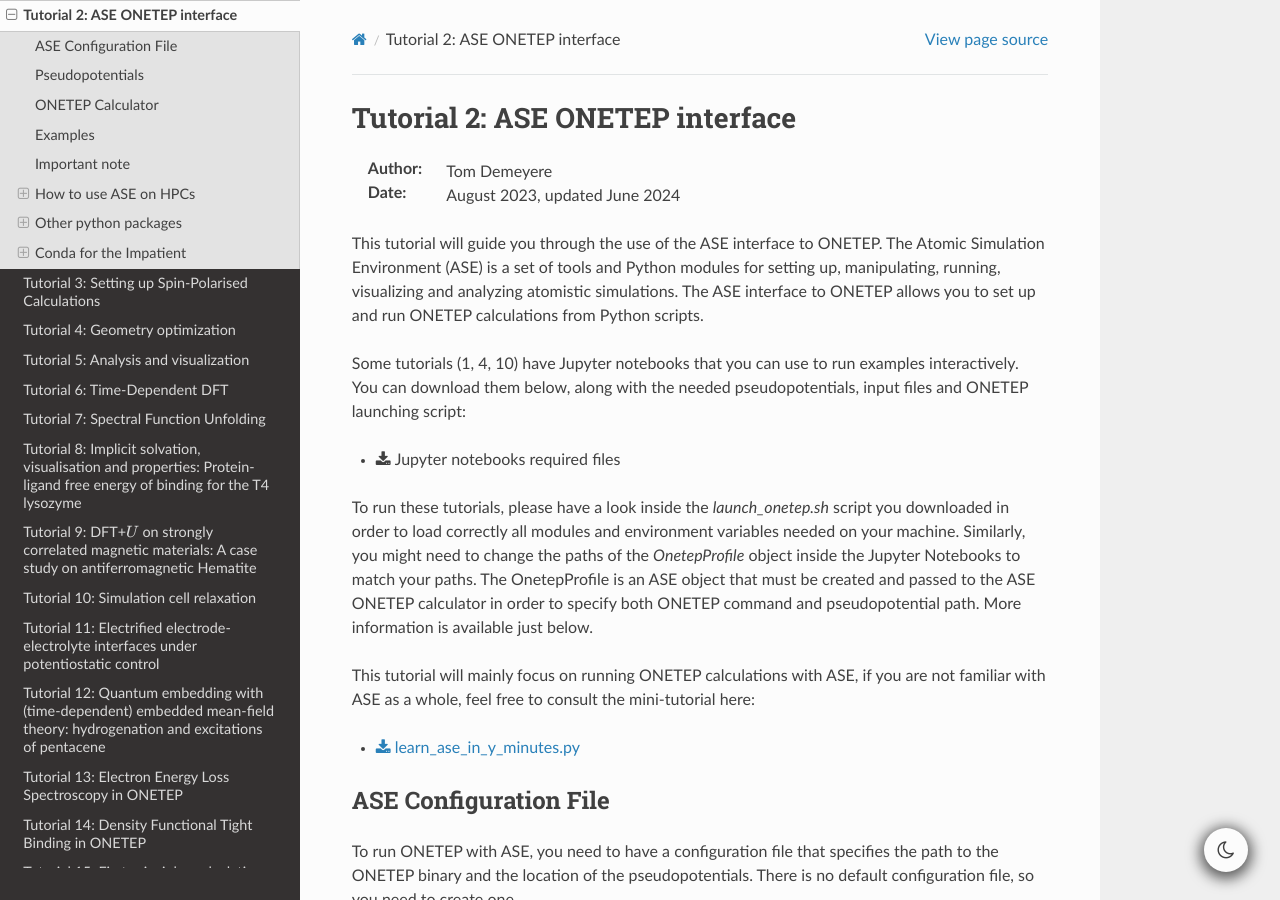
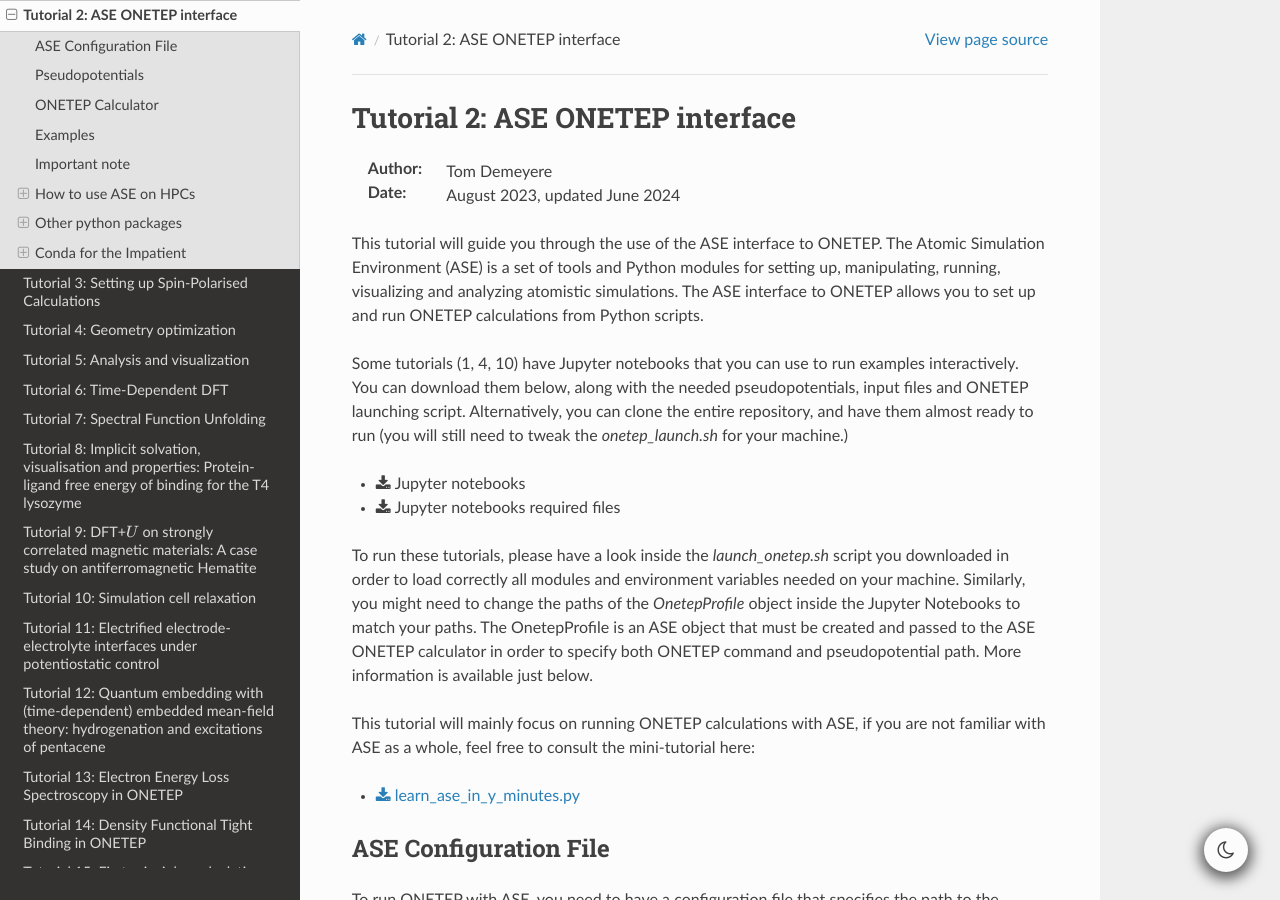
Before and after one commit to onetep-devel/tutorials, a Sphinx documentation site: the page built from source/T2_ONETEP_ASE.rst, in a window 1280 px wide and 900 px high. Built offline with Sphinx 7.4.7 and the Read the Docs theme 2.0.0, drawn with Linux system fonts in a browser that asks for light colours.

Commit message:
Link to Jupyter notebooks in T2 (#32)
* improved tutorial

* fix

* suggestions

* date update

* jupyter notebook

* two first tutorials

* jupyter notebooks

* ONCV pp

* correct si lattice constant, launch_onetep.sh, plot labels

* linters: black, isort, ruff

* linters: black, isort, ruff + warning about ASE version

* silicon dir + showing max force

* pseudo correction in t1

* typos

* fix

* fix

* pubchem conformer info

* output detail verbose

* clear outputs

* launcher mistake

* clear output

* k_zero

* progress

* not for testing

* jupyter notebook files

* t2 to t4

* custom dir for convergence tests

* ?

* dir for convergence tests

* vizualize

* changed keywords

* jupyter link in T2

---------

Co-authored-by: T.Demeyere <td5g20@uos-23486.clients.soton.ac.uk>

```diff
--- a/source/T2_ONETEP_ASE.rst
+++ b/source/T2_ONETEP_ASE.rst
@@ -10,8 +10,9 @@ Tutorial 2: ASE ONETEP interface
 
 This tutorial will guide you through the use of the ASE interface to ONETEP. The Atomic Simulation Environment (ASE) is a set of tools and Python modules for setting up, manipulating, running, visualizing and analyzing atomistic simulations. The ASE interface to ONETEP allows you to set up and run ONETEP calculations from Python scripts.
 
-Some tutorials (1, 4, 10) have Jupyter notebooks that you can use to run examples interactively. You can download them below, along with the needed pseudopotentials, input files and ONETEP launching script:
+Some tutorials (1, 4, 10) have Jupyter notebooks that you can use to run examples interactively. You can download them below, along with the needed pseudopotentials, input files and ONETEP launching script. Alternatively, you can clone the entire repository, and have them almost ready to run (you will still need to tweak the `onetep_launch.sh` for your machine.)
 
+- :download:`Jupyter notebooks <jupyter_notebooks.zip>`
 - :download:`Jupyter notebooks required files <jupyter_notebook_files.zip>`
 
 To run these tutorials, please have a look inside the `launch_onetep.sh` script you downloaded in order to load correctly all modules and environment variables needed on your machine. Similarly, you might need to change the paths of the `OnetepProfile` object inside the Jupyter Notebooks to match your paths. The OnetepProfile is an ASE object that must be created and passed to the ASE ONETEP calculator in order to specify both ONETEP command and pseudopotential path. More information is available just below.
```
